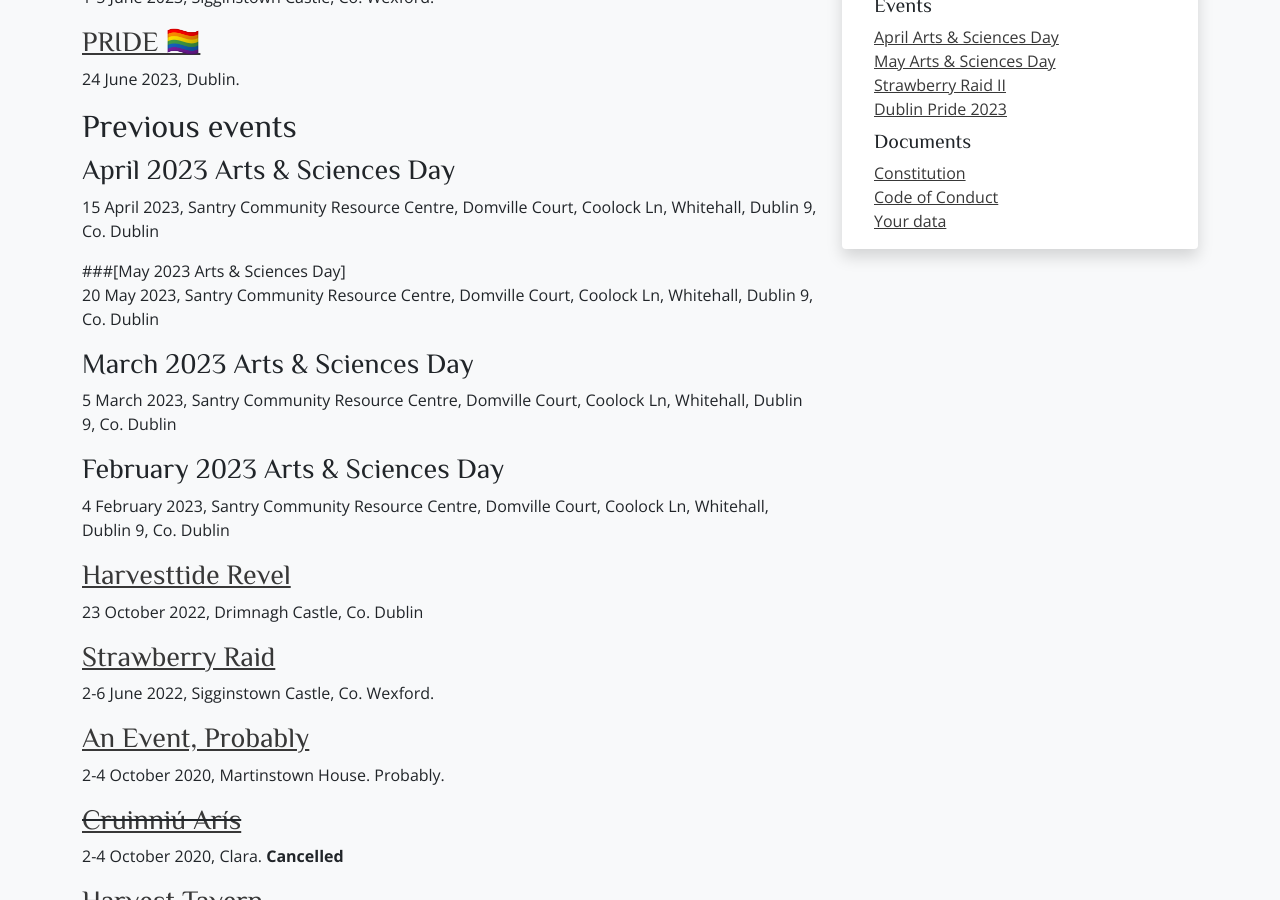
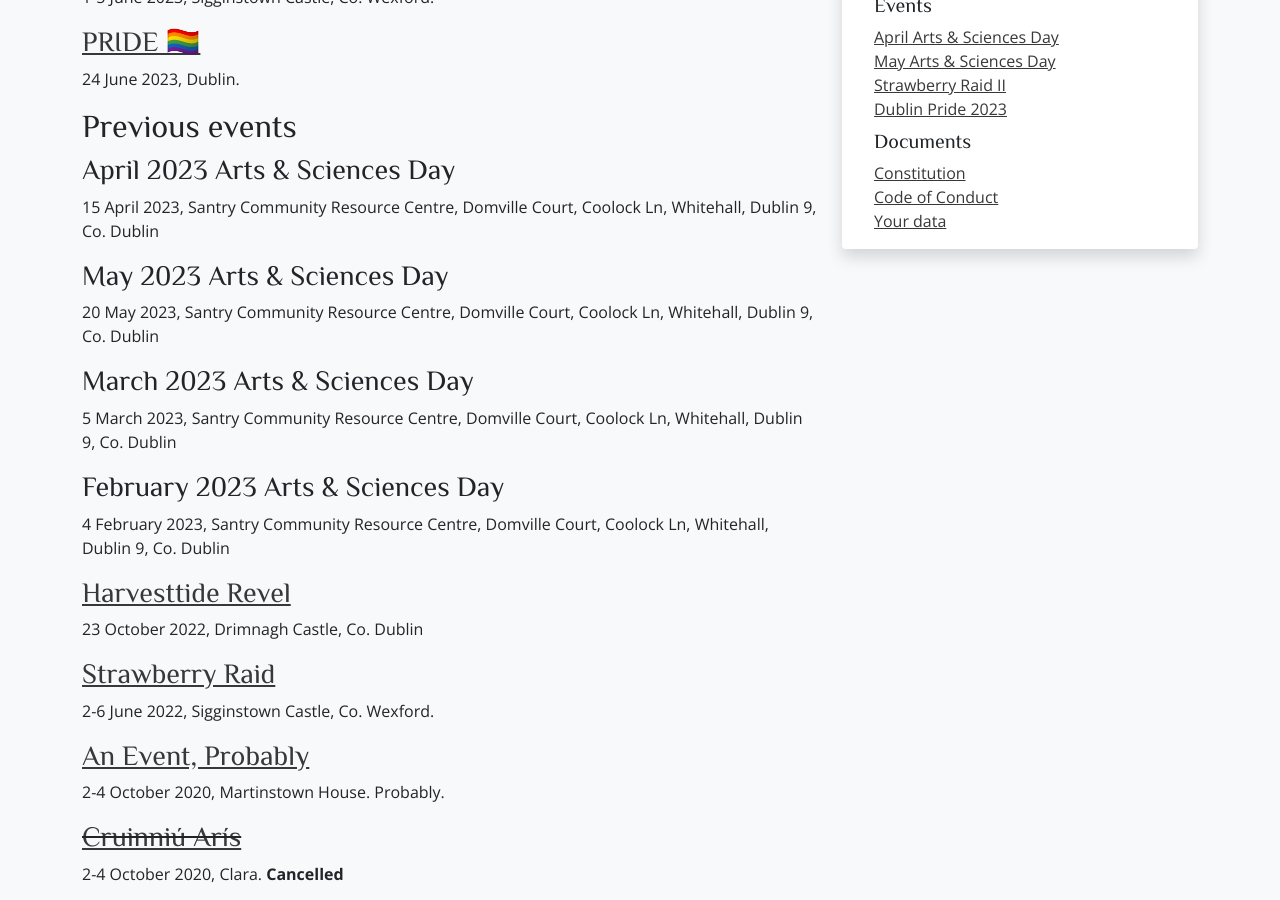
Before and after one commit to drachenwald/dun-in-mara, a Jekyll site: the page built from events/index.md, in a window 1280 px wide and 900 px high, scrolled down 592 px. Built offline with Jekyll 4.4.1, drawn with Linux system fonts in a browser that asks for light colours; comment, search, counter and statistics services are not loaded.

Commit message:
Formatting

```diff
--- a/events/index.md
+++ b/events/index.md
@@ -21,7 +21,7 @@ There are also other events across Ireland and Britain - see the [Principality C
 ### April 2023 Arts & Sciences Day
 15 April 2023, Santry Community Resource Centre, Domville Court, Coolock Ln, Whitehall, Dublin 9, Co. Dublin
 
-###[May 2023 Arts & Sciences Day]
+### May 2023 Arts & Sciences Day
 20 May 2023, Santry Community Resource Centre, Domville Court, Coolock Ln, Whitehall, Dublin 9, Co. Dublin
 
 ### March 2023 Arts & Sciences Day
```
